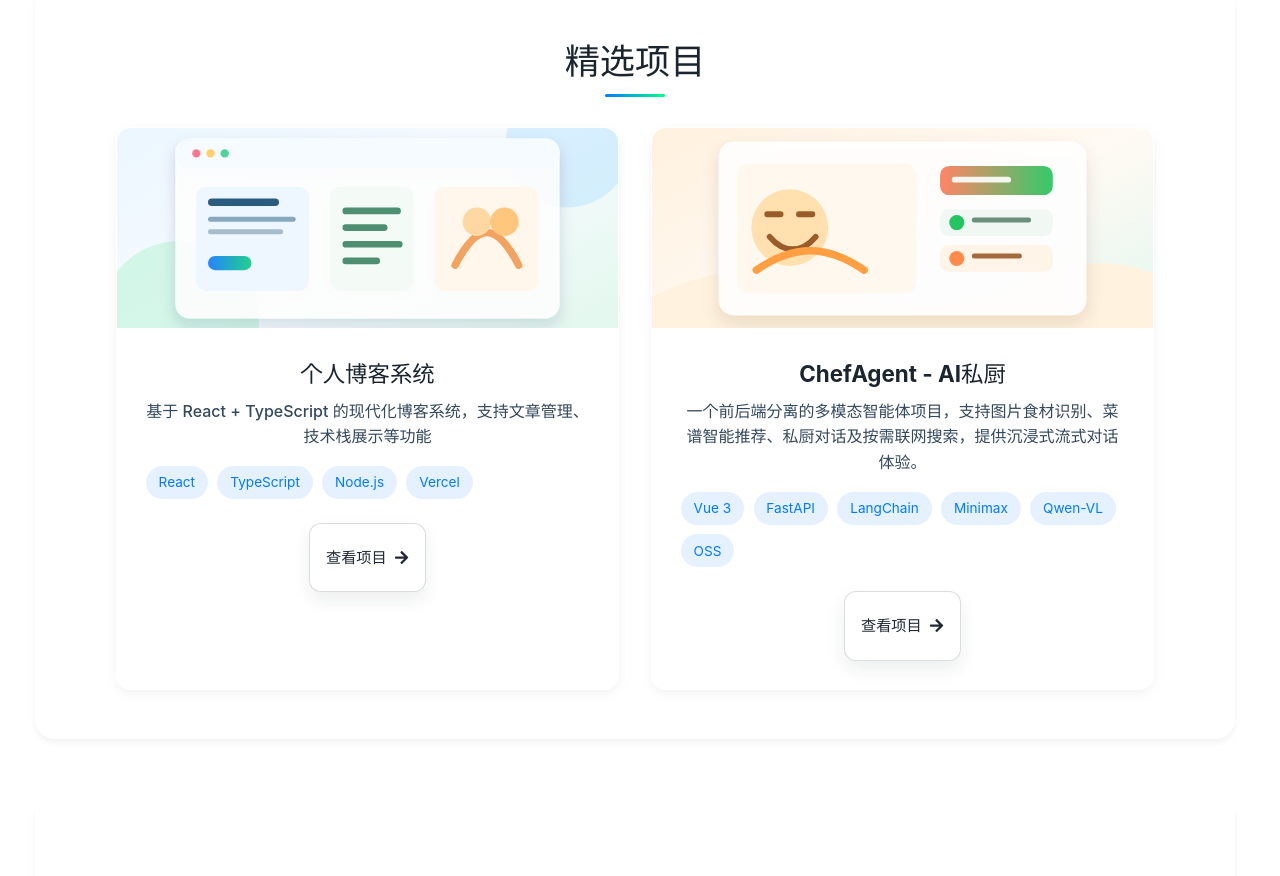
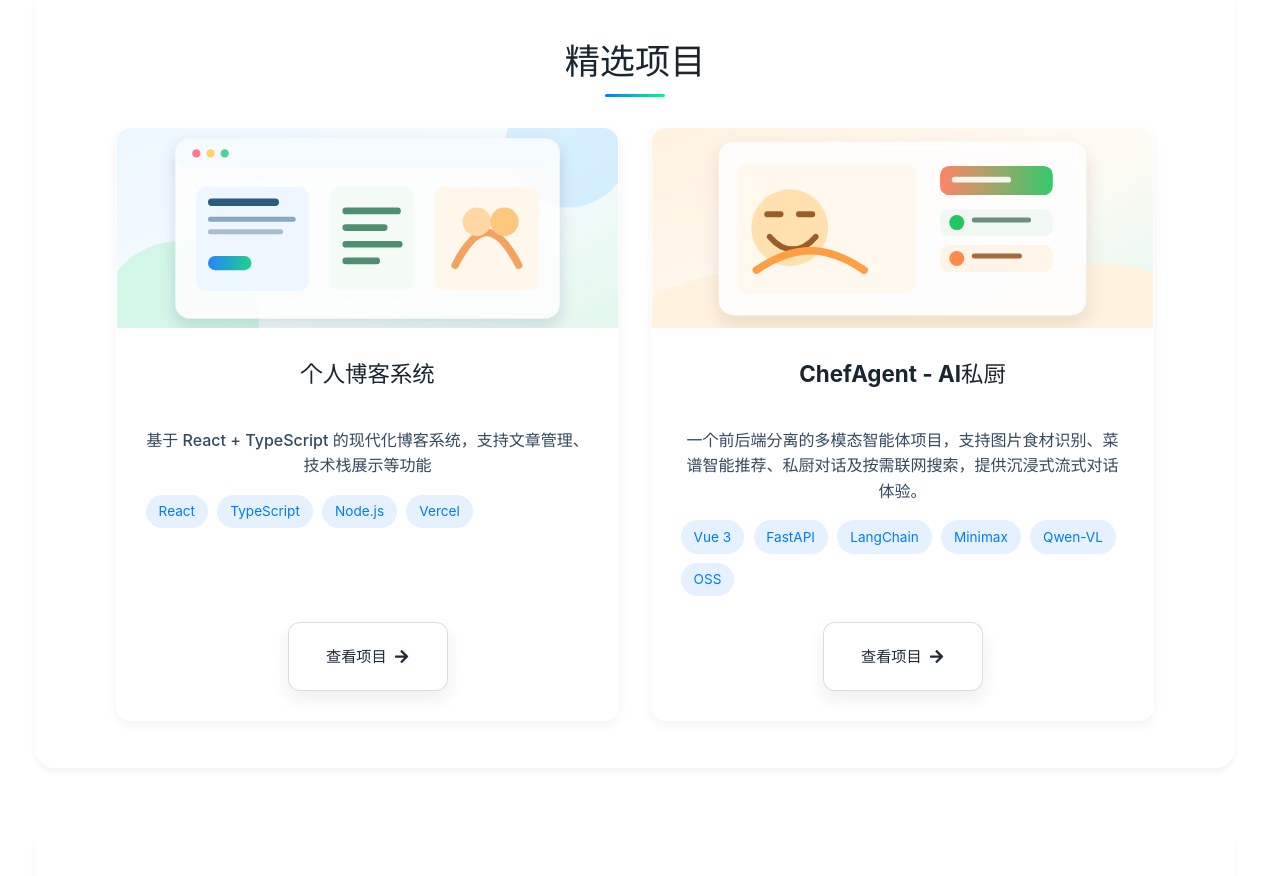
Before and after one commit to LambdaJoker/vite-react, a React (Vite) app in the folder vite-react/packages/client/: page / in a window 1280 px wide. Shown: the part 1100-1976 px from the top of the page. Built offline with nearby package versions, Linux system fonts and the light colour scheme; no server answers.

Commit message:
style(home): 修复首页卡片按钮对齐问题 build: 简化vite配置，移除手动分包逻辑并调整base路径

```diff
--- a/vite-react/packages/client/src/components/home/HomeContent/index.css
+++ b/vite-react/packages/client/src/components/home/HomeContent/index.css
@@ -851,6 +851,56 @@
   box-shadow: 0 4px 15px rgba(0, 0, 0, 0.3);
 }
 
+/* 首页卡片按钮对齐：标题/简介换行不同时，按钮仍固定在同一底线。 */
+.home-container .posts-grid,
+.home-container .projects-grid {
+  align-items: stretch;
+}
+
+.home-container .post-card,
+.home-container .project-card {
+  height: 100%;
+  display: flex;
+  flex-direction: column;
+}
+
+.home-container .post-content,
+.home-container .project-content {
+  flex: 1;
+  display: flex;
+  flex-direction: column;
+}
+
+.home-container .post-content h3,
+.home-container .project-content h3 {
+  min-height: 3.9rem;
+  display: -webkit-box;
+  overflow: hidden;
+  -webkit-line-clamp: 2;
+  -webkit-box-orient: vertical;
+}
+
+.home-container .post-content p,
+.home-container .project-content p {
+  display: -webkit-box;
+  overflow: hidden;
+  -webkit-line-clamp: 3;
+  -webkit-box-orient: vertical;
+}
+
+.home-container .read-more,
+.home-container .project-link {
+  width: fit-content;
+  min-width: 126px;
+  min-height: 44px;
+  margin-top: auto;
+  align-self: center;
+}
+
+.home-container .project-tech {
+  min-height: 2rem;
+}
+
 /* 响应式调整 - 必须放在最后以覆盖上面的样式 */
 @media screen and (max-width: 768px) {
   .home-container {
--- a/vite-react/packages/client/vite.config.js
+++ b/vite-react/packages/client/vite.config.js
@@ -3,27 +3,24 @@ import react from '@vitejs/plugin-react';
 import { fileURLToPath, URL } from 'node:url';
 import viteCompression from 'vite-plugin-compression';
 import { visualizer } from 'rollup-plugin-visualizer';
-// https://vitejs.dev/config/
 export default defineConfig({
     plugins: [
         react(),
-        // 开启 gzip 压缩
         viteCompression({
             verbose: true,
             disable: false,
-            threshold: 10240, // 体积大于 10KB 才压缩
+            threshold: 10240,
             algorithm: 'gzip',
             ext: '.gz',
         }),
-        // 构建产物分析（只有在设置了特定的环境变量时才开启，避免影响平时构建速度）
         process.env.ANALYZE === 'true' && visualizer({
-            open: true, // 注意：打包后自动打开分析页面
+            open: true,
             filename: 'stats.html',
             gzipSize: true,
             brotliSize: true,
         })
     ].filter(Boolean),
-    base: './',
+    base: '/',
     resolve: {
         alias: {
             '@': fileURLToPath(new URL('./src', import.meta.url))
@@ -36,50 +33,6 @@ export default defineConfig({
         minify: 'esbuild',
         rollupOptions: {
             output: {
-                // 自动分包：将 node_modules 中的依赖分别打包
-                manualChunks: function (id) {
-                    if (id.includes('node_modules')) {
-                        var normalizedId = id.replace(/\\/g, '/');
-                        var nodeModulesIndex = normalizedId.lastIndexOf('/node_modules/');
-                        var packagePath = normalizedId.slice(nodeModulesIndex + '/node_modules/'.length);
-                        if (packagePath.startsWith('mermaid') ||
-                            packagePath.startsWith('@mermaid-js') ||
-                            packagePath.startsWith('d3') ||
-                            packagePath.startsWith('dagre-d3-es') ||
-                            packagePath.startsWith('cytoscape') ||
-                            packagePath.startsWith('@braintree/sanitize-url') ||
-                            packagePath.startsWith('@iconify') ||
-                            packagePath.startsWith('@upsetjs') ||
-                            packagePath.startsWith('dompurify') ||
-                            packagePath.startsWith('katex') ||
-                            packagePath.startsWith('khroma') ||
-                            packagePath.startsWith('marked') ||
-                            packagePath.startsWith('roughjs') ||
-                            packagePath.startsWith('stylis') ||
-                            packagePath.startsWith('ts-dedent') ||
-                            packagePath.startsWith('uuid')) {
-                            return 'vendor-mermaid';
-                        }
-                        if (packagePath.startsWith('react-markdown') || packagePath.startsWith('react-syntax-highlighter') || packagePath.startsWith('remark') || packagePath.startsWith('rehype')) {
-                            return 'vendor-markdown';
-                        }
-                        if (packagePath.startsWith('@mui') || packagePath.startsWith('@emotion')) {
-                            return 'vendor-mui';
-                        }
-                        if (packagePath.startsWith('framer-motion')) {
-                            return 'vendor-framer';
-                        }
-                        if (packagePath.startsWith('react-icons')) {
-                            return 'vendor-icons';
-                        }
-                        if (packagePath.startsWith('react/') || packagePath.startsWith('react-dom') || packagePath.startsWith('react-router')) {
-                            return 'vendor-react';
-                        }
-                        // 其他的库都打包到 vendor
-                        return 'vendor-others';
-                    }
-                },
-                // 配置文件分类，保持输出目录整洁
                 chunkFileNames: 'assets/js/[name]-[hash].js',
                 entryFileNames: 'assets/js/[name]-[hash].js',
                 assetFileNames: 'assets/[ext]/[name]-[hash].[ext]',
@@ -94,7 +47,6 @@ export default defineConfig({
             '/api': {
                 target: 'http://127.0.0.1:3000',
                 changeOrigin: true,
-                // rewrite: (path) => path.replace(/^\/api/, '')
             }
         }
     }
--- a/vite-react/packages/client/vite.config.ts
+++ b/vite-react/packages/client/vite.config.ts
@@ -4,27 +4,24 @@ import { fileURLToPath, URL } from 'node:url'
 import viteCompression from 'vite-plugin-compression'
 import { visualizer } from 'rollup-plugin-visualizer'
 
-// https://vitejs.dev/config/
 export default defineConfig({
   plugins: [
     react(),
-    // 开启 gzip 压缩
     viteCompression({
       verbose: true,
       disable: false,
-      threshold: 10240, // 体积大于 10KB 才压缩
+      threshold: 10240,
       algorithm: 'gzip',
       ext: '.gz',
     }),
-    // 构建产物分析（只有在设置了特定的环境变量时才开启，避免影响平时构建速度）
     process.env.ANALYZE === 'true' && visualizer({
-      open: true, // 注意：打包后自动打开分析页面
+      open: true,
       filename: 'stats.html',
       gzipSize: true,
       brotliSize: true,
     })
   ].filter(Boolean),
-  base: './',
+  base: '/',
   resolve: {
     alias: {
       '@': fileURLToPath(new URL('./src', import.meta.url))
@@ -37,53 +34,6 @@ export default defineConfig({
     minify: 'esbuild',
     rollupOptions: {
       output: {
-        // 自动分包：将 node_modules 中的依赖分别打包
-        manualChunks(id) {
-          if (id.includes('node_modules')) {
-            const normalizedId = id.replace(/\\/g, '/');
-            const nodeModulesIndex = normalizedId.lastIndexOf('/node_modules/');
-            const packagePath = normalizedId.slice(nodeModulesIndex + '/node_modules/'.length);
-
-            if (
-              packagePath.startsWith('mermaid') ||
-              packagePath.startsWith('@mermaid-js') ||
-              packagePath.startsWith('d3') ||
-              packagePath.startsWith('dagre-d3-es') ||
-              packagePath.startsWith('cytoscape') ||
-              packagePath.startsWith('@braintree/sanitize-url') ||
-              packagePath.startsWith('@iconify') ||
-              packagePath.startsWith('@upsetjs') ||
-              packagePath.startsWith('dompurify') ||
-              packagePath.startsWith('katex') ||
-              packagePath.startsWith('khroma') ||
-              packagePath.startsWith('marked') ||
-              packagePath.startsWith('roughjs') ||
-              packagePath.startsWith('stylis') ||
-              packagePath.startsWith('ts-dedent') ||
-              packagePath.startsWith('uuid')
-            ) {
-              return 'vendor-mermaid';
-            }
-            if (packagePath.startsWith('react-markdown') || packagePath.startsWith('react-syntax-highlighter') || packagePath.startsWith('remark') || packagePath.startsWith('rehype')) {
-              return 'vendor-markdown';
-            }
-            if (packagePath.startsWith('@mui') || packagePath.startsWith('@emotion')) {
-              return 'vendor-mui';
-            }
-            if (packagePath.startsWith('framer-motion')) {
-              return 'vendor-framer';
-            }
-            if (packagePath.startsWith('react-icons')) {
-              return 'vendor-icons';
-            }
-            if (packagePath.startsWith('react/') || packagePath.startsWith('react-dom') || packagePath.startsWith('react-router')) {
-              return 'vendor-react';
-            }
-            // 其他的库都打包到 vendor
-            return 'vendor-others';
-          }
-        },
-        // 配置文件分类，保持输出目录整洁
         chunkFileNames: 'assets/js/[name]-[hash].js',
         entryFileNames: 'assets/js/[name]-[hash].js',
         assetFileNames: 'assets/[ext]/[name]-[hash].[ext]',
@@ -98,7 +48,6 @@ export default defineConfig({
       '/api': {
         target: 'http://127.0.0.1:3000',
         changeOrigin: true,
-        // rewrite: (path) => path.replace(/^\/api/, '')
       }
     }
   }
```
Also changed, not shown: 1 other file (tests, documents, lock files or other folders).
